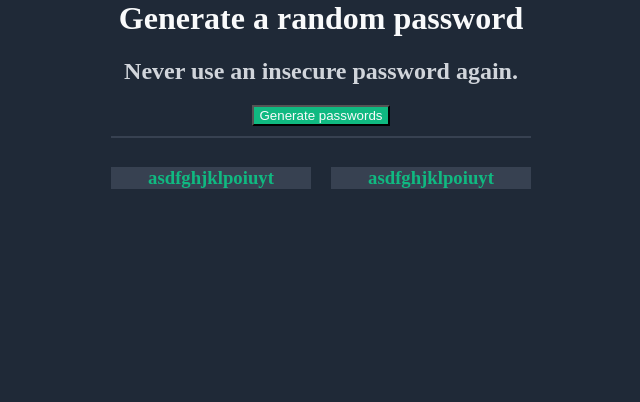
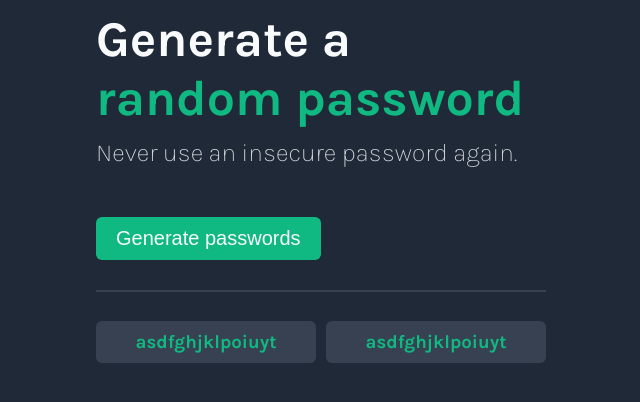
Before and after one commit to lsp2610/password-generator, a website built with Vite: page index.html in a window 1280 px wide. Shown: the whole page, without its empty margins (319-959 px from the left). Built offline with nearby package versions, Linux system fonts and the light colour scheme; a web font is replaced by a local one.

Commit message:
completed project

```diff
--- a/index.css
+++ b/index.css
@@ -13,39 +13,69 @@ Light Grey: #D1D5DB
 body {
     margin: 0;
     background: #1F2937;
-    text-align: center;
+    font-family: "Karla", sans-serif;
 }
 
 h1 {
-    color: #F9FAFB
+    color: #F9FAFB;
+    font-size: 50px;
+    width: 450px;
+    margin: 10px auto;
 }
 
 h2 {
-    color: #D1D5DB
+    color: #D1D5DB;
+    font-size: 25px;
+    font-weight: lighter;
+    margin: 0 auto;
+    width: 450px;
+}
+
+#button-container {
+    display: flex;
+    justify-content: flex-start;
+    align-items: center;
+    width: 450px;
+    margin: 50px auto 30px auto;
 }
 
 button {
     background:  #10B981;
-    color: #F9FAFB
+    color: #F9FAFB;
+    margin: 0;
+    padding: 10px 20px;
+    border: none;
+    border-radius: 6px;
+    font-size: 20px;
 }
+
+
 
 #divider {
     height: 2px;
     background: #374151;
-    width: 420px;
+    width: 450px;
     margin: 10px auto;
 }
 
  #passwords-div {
     display: flex;
-    justify-content: center;
+    justify-content: space-between;
     align-items: center;
-    gap: 20px;
+    width: 450px;
+    margin: 0 auto;
  }
 
 
 .passwords {
-    width: 200px;
+    width: 40%;
     background: #374151;
+    color: #10B981;
+    text-align: center;
+    padding: 10px 20px;
+    border-radius: 6px;
+}
+
+#password-colour {
     color: #10B981
 }
--- a/index.html
+++ b/index.html
@@ -1,16 +1,21 @@
 <html>
     <head>
         <link rel="stylesheet" href="index.css">
+        <link rel="preconnect" href="https://fonts.googleapis.com">
+        <link rel="preconnect" href="https://fonts.gstatic.com" crossorigin>
+        <link href="https://fonts.googleapis.com/css2?family=Happy+Monkey&family=Karla:ital,wght@0,200..800;1,200..800&family=Orbitron:wght@400..900&family=Roboto+Slab:wght@100..900&display=swap" rel="stylesheet">
     </head>
     <body>
-        <h1>Generate a random password</h1>
+        <h1>Generate a <span id="password-colour">random password</span></h1>
         <h2>Never use an insecure password again.</h2>
-        <button>Generate passwords</button>
-        <script src="index.js"></script>
+        <div id="button-container">
+            <button onclick="generateRandomPasswords()">Generate passwords</button>
+        </div>
         <div id="divider"></div>
         <div id="passwords-div">
-            <h3 class="passwords">asdfghjklpoiuyt</h3>
-            <h3 class="passwords">asdfghjklpoiuyt</h3>
+            <h3 class="passwords" id="password1-el">asdfghjklpoiuyt</h3>
+            <h3 class="passwords" id="password2-el">asdfghjklpoiuyt</h3>
         </div>
+        <script src="index.js"></script>
     </body>
 </html>
--- a/index.js
+++ b/index.js
@@ -1,2 +1,19 @@
 const characters = ["A","B","C","D","E","F","G","H","I","J","K","L","M","N","O","P","Q","R","S","T","U","V","W","X","Y","Z","a","b","c","d","e","f","g","h","i","j","k","l","m","n","o","p","q","r","s","t","u","v","w","x","y","z", "0", "1", "2", "3", "4", "5", "6", "7", "8", "9","~","`","!","@","#","$","%","^","&","*","(",")","_","-","+","=","{","[","}","]",",","|",":",";","<",">",".","?",
 "/"];
+
+let password1El = document.getElementById("password1-el")
+let password2El = document.getElementById("password2-el")
+
+
+function generatePassword() {
+    let randomPassword = ""
+    for (let i = 0; i < 15; i++) {
+        randomPassword += characters[Math.floor(Math.random() * characters.length)]
+    }
+    return randomPassword
+}
+
+function generateRandomPasswords() {
+    password1El.textContent = generatePassword()
+    password2El.textContent = generatePassword()
+}
```
